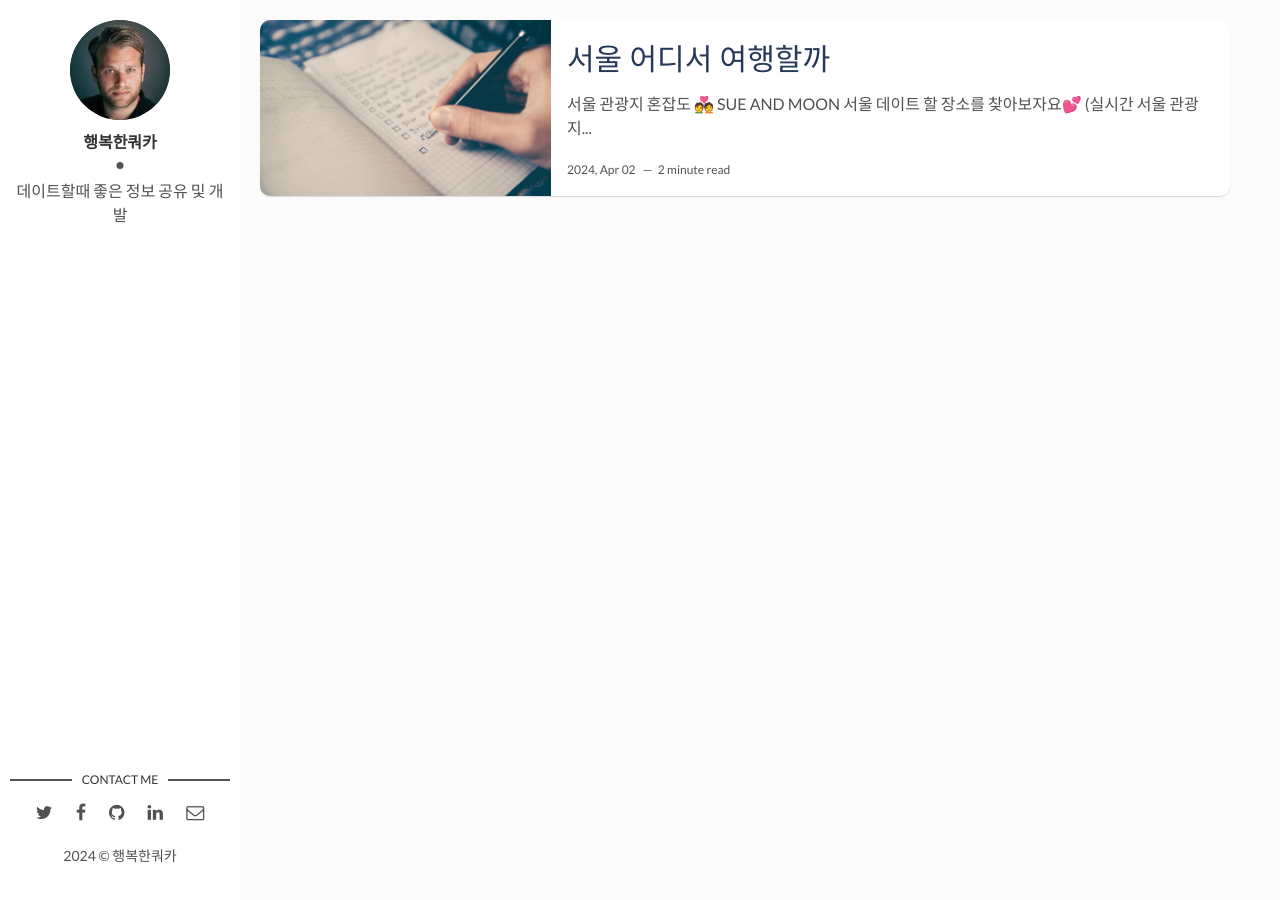
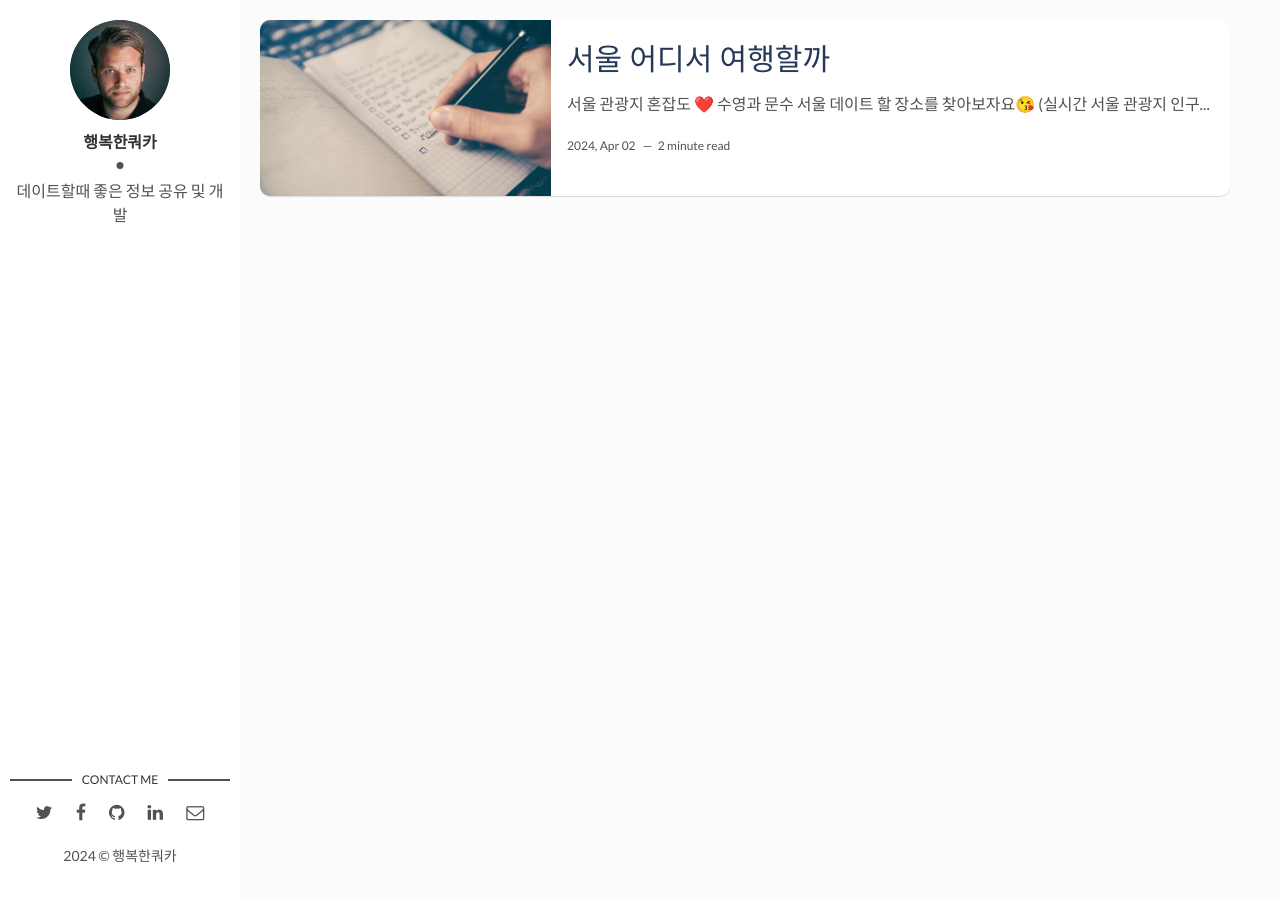
Before and after one commit to moonsu888/MoonSue.github.io, a Jekyll site: the page built from index.html, in a window 1280 px wide. Built offline with Jekyll 4.4.1, drawn with Linux system fonts in a browser that asks for light colours; emoji names are drawn with the system emoji font; the list of posts is cut into pages by our own code.

Commit message:
Update 2017-09-12-the-best-organizer-software.markdown

```diff
--- a/_posts/2017-09-12-the-best-organizer-software.markdown
+++ b/_posts/2017-09-12-the-best-organizer-software.markdown
@@ -8,7 +8,7 @@ tags: [Productivity, Software] # add tag
 ---
 ## 서울 관광지 혼잡도
 
-:couple_with_heart: SUE AND MOON 서울 데이트 할 장소를 찾아보자요:two_hearts:
+:heart: 수영과 문수 서울 데이트 할 장소를 찾아보자요:kissing_heart:
 (실시간 서울 관광지 인구 데이터)
 
 <!-- HTML과 JavaScript 코드 시작 -->
```
